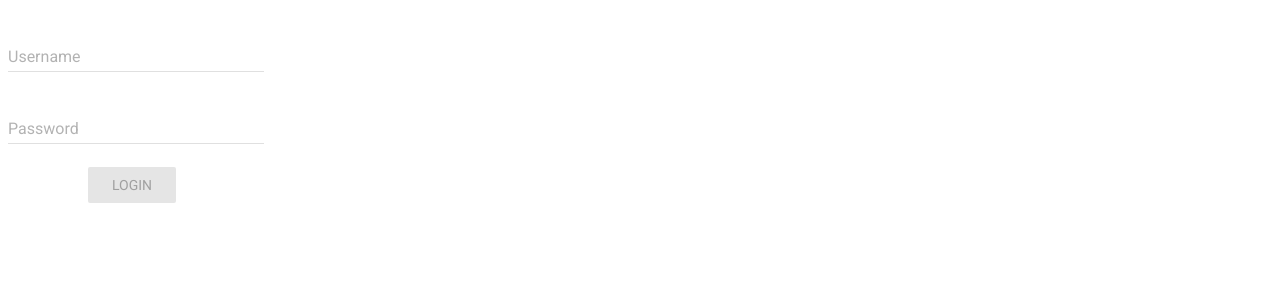
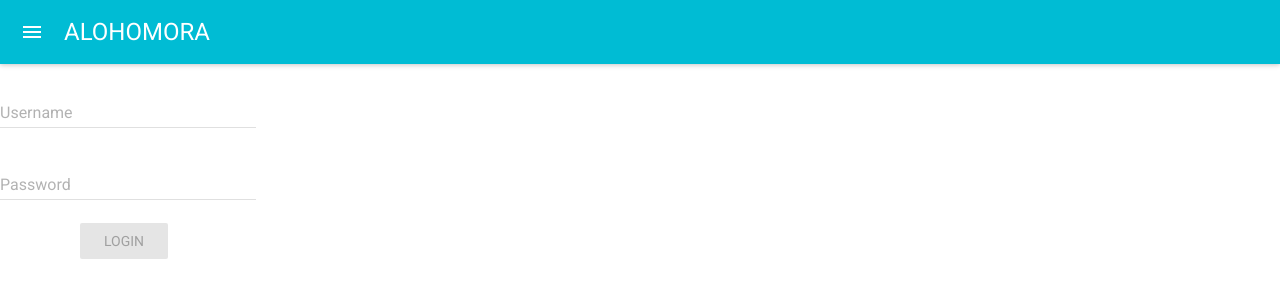
Before and after one commit to TheBigBangTeam/Alohomora-3FA, a React (Create React App) app in the folder client/: page / in a window 1280 px wide. Shown: the top 300 px of the page. Built offline with nearby package versions, Linux system fonts and the light colour scheme.

Commit message:
Add App bar

```diff
--- a/client/public/index.html
+++ b/client/public/index.html
@@ -23,7 +23,7 @@
     -->
     <title>Alohomora Web</title>
   </head>
-  <body>
+  <body style="margin: 0">
     <noscript>
       You need to enable JavaScript to run this app.
     </noscript>
--- a/client/src/components/App.js
+++ b/client/src/components/App.js
@@ -1,12 +1,13 @@
 import React from 'react'
-import MuiThemeProvider from 'material-ui/styles/MuiThemeProvider'
 
 import Login from './Login'
+import Header from './Header'
 
 const App = () => (
-  <MuiThemeProvider>
+  <div>
+    <Header />
     <Login />
-  </MuiThemeProvider>
+  </div>
 )
 
 export default App
--- /dev/null
+++ b/client/src/components/Header.js
@@ -0,0 +1,11 @@
+import React from 'react'
+import MuiThemeProvider from 'material-ui/styles/MuiThemeProvider'
+import AppBar from 'material-ui/AppBar'
+
+const Header = () => (
+  <MuiThemeProvider>
+    <AppBar title='ALOHOMORA' />
+  </MuiThemeProvider>
+)
+
+export default Header
--- a/client/src/components/Login.js
+++ b/client/src/components/Login.js
@@ -1,6 +1,7 @@
 import React from 'react'
 
 import LoginForm from './LoginForm'
+
 const Login = () => (
   <div>
     <LoginForm />
--- a/client/src/components/LoginForm.js
+++ b/client/src/components/LoginForm.js
@@ -1,6 +1,7 @@
 import React, {Component} from 'react'
 import RaisedButton from 'material-ui/RaisedButton'
 import TextField from 'material-ui/TextField'
+import MuiThemeProvider from 'material-ui/styles/MuiThemeProvider';
 import './../styles/LoginForm.css'
 
 class LoginForm extends Component {
@@ -39,6 +40,7 @@ class LoginForm extends Component {
 
   render () {
     return (
+      <MuiThemeProvider>
         <div>
           <form>
             <TextField
@@ -65,6 +67,7 @@ class LoginForm extends Component {
               onClick={this.handleSubmit} />
           </form>
         </div>
+      </MuiThemeProvider>
     )
   }
 }
```
Lines whose indentation alone changed are shown as unchanged.
